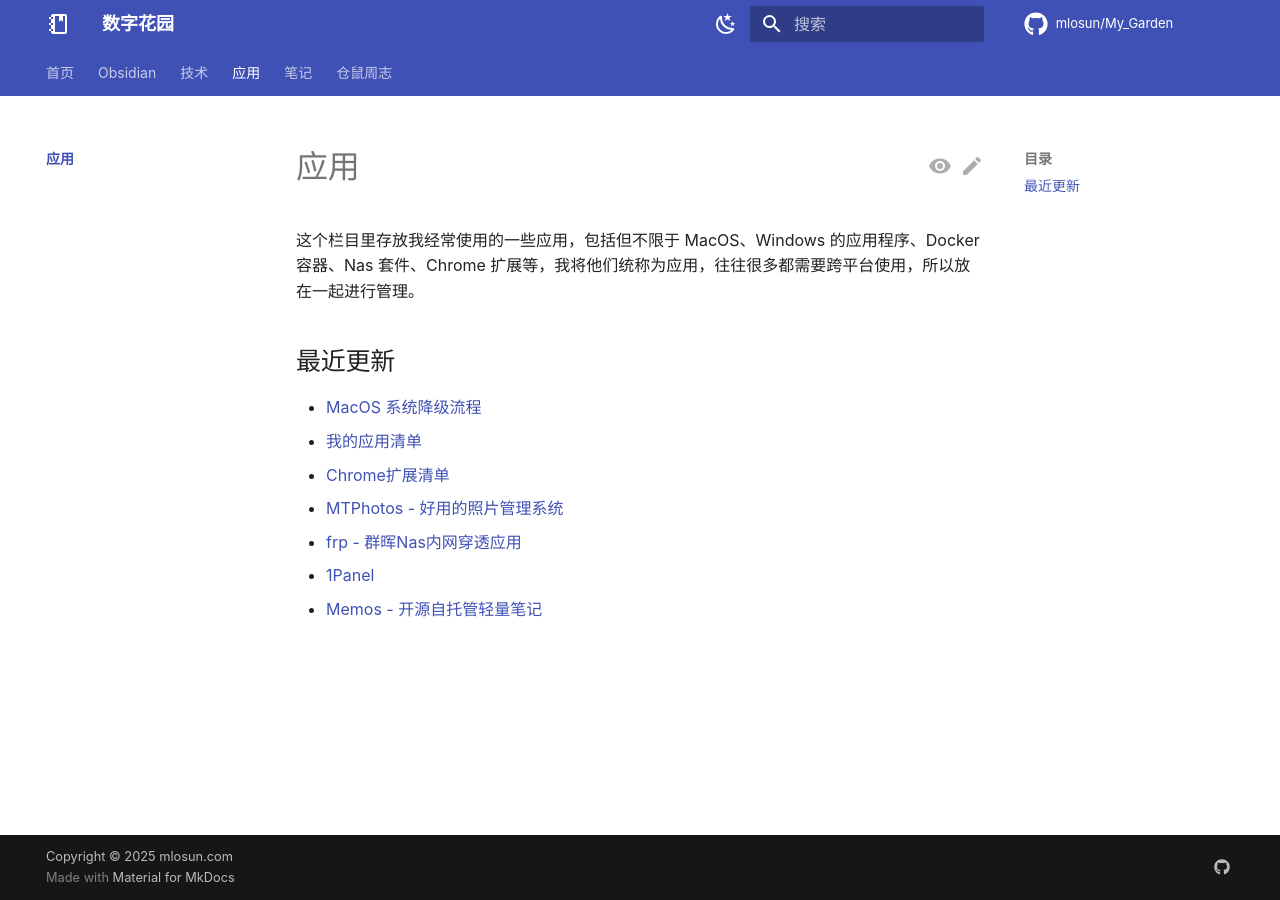
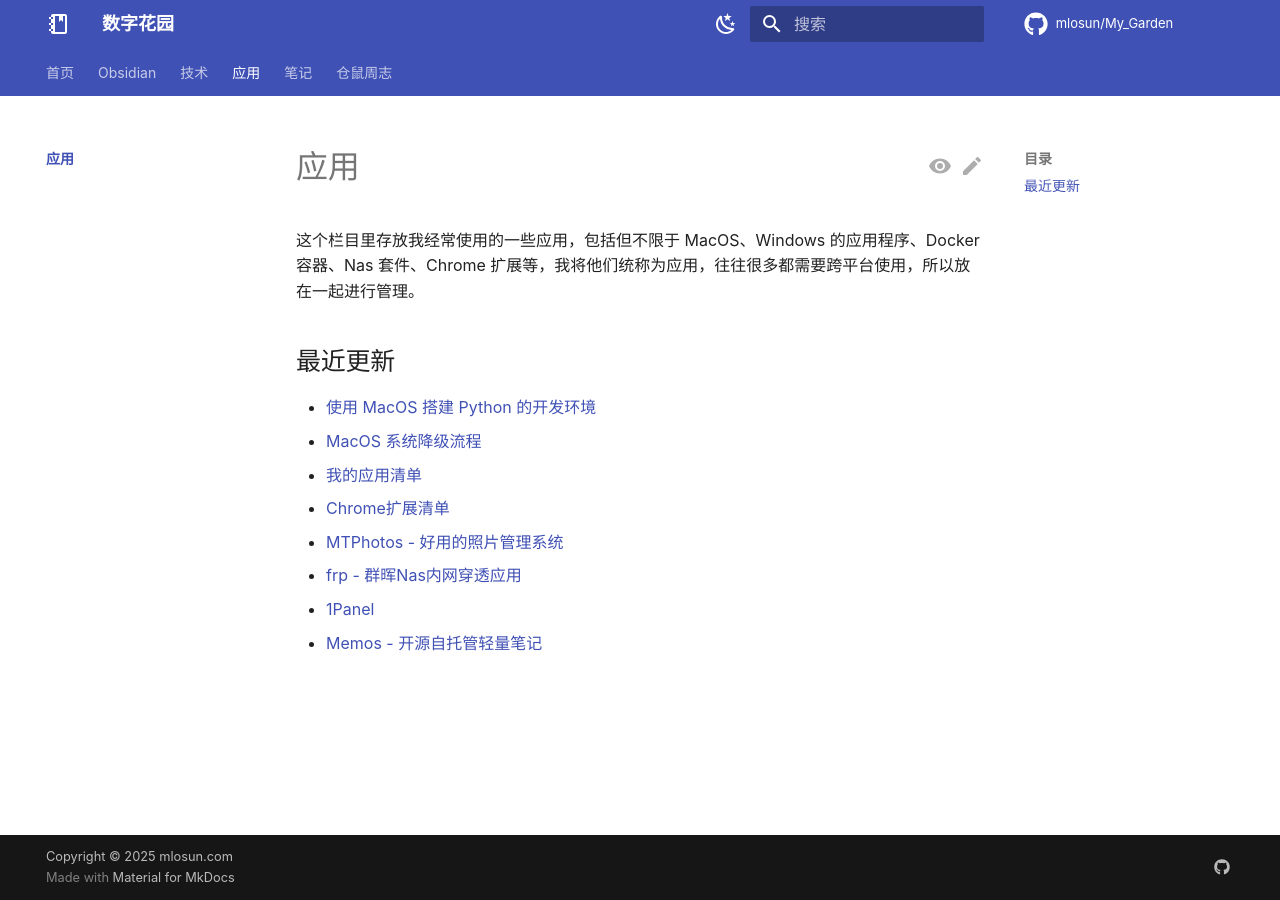
Before and after one commit to mlosun/My_Garden, an MkDocs documentation site: the page built from docs/apps/index.md, in a window 1280 px wide. Built offline with MkDocs 1.6.1 and Material for MkDocs 9.7.7, drawn with Linux system fonts in a browser that asks for light colours; comment, search, counter and statistics services are not loaded.

Commit message:
PUSH NOTE : index.md

```diff
--- a/docs/apps/index.md
+++ b/docs/apps/index.md
@@ -7,6 +7,7 @@
 这个栏目里存放我经常使用的一些应用，包括但不限于 MacOS、Windows 的应用程序、Docker 容器、Nas 套件、Chrome 扩展等，我将他们统称为应用，往往很多都需要跨平台使用，所以放在一起进行管理。
 ## 最近更新
 
+- [使用 MacOS 搭建 Python 的开发环境](./%E4%BD%BF%E7%94%A8%20MacOS%20%E6%90%AD%E5%BB%BA%20Python%20%E7%9A%84%E5%BC%80%E5%8F%91%E7%8E%AF%E5%A2%83.md)
 - [MacOS 系统降级流程](./MacOS%20%E7%B3%BB%E7%BB%9F%E9%99%8D%E7%BA%A7%E6%B5%81%E7%A8%8B.md)
 - [我的应用清单](./%E6%88%91%E7%9A%84%E5%BA%94%E7%94%A8%E6%B8%85%E5%8D%95.md)
 - [Chrome扩展清单](./Chrome%E6%89%A9%E5%B1%95%E6%B8%85%E5%8D%95.md)
```
